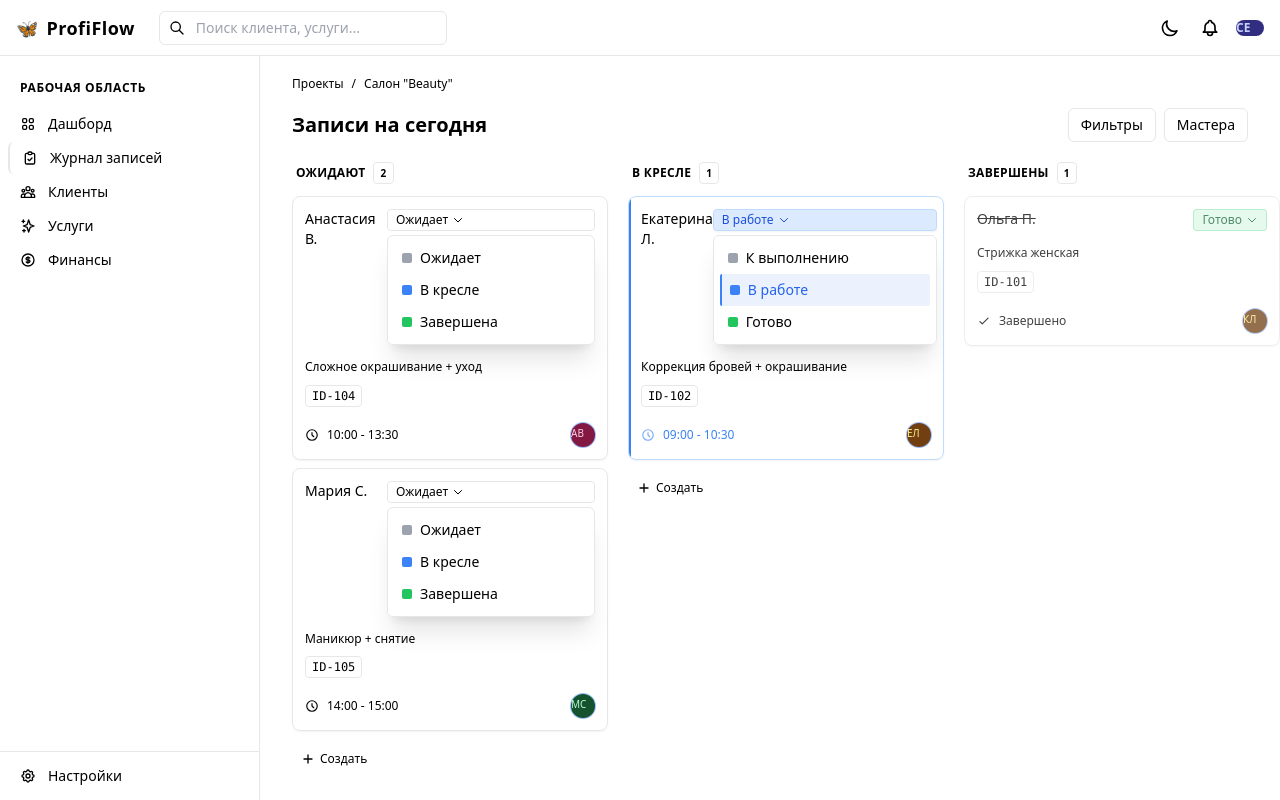
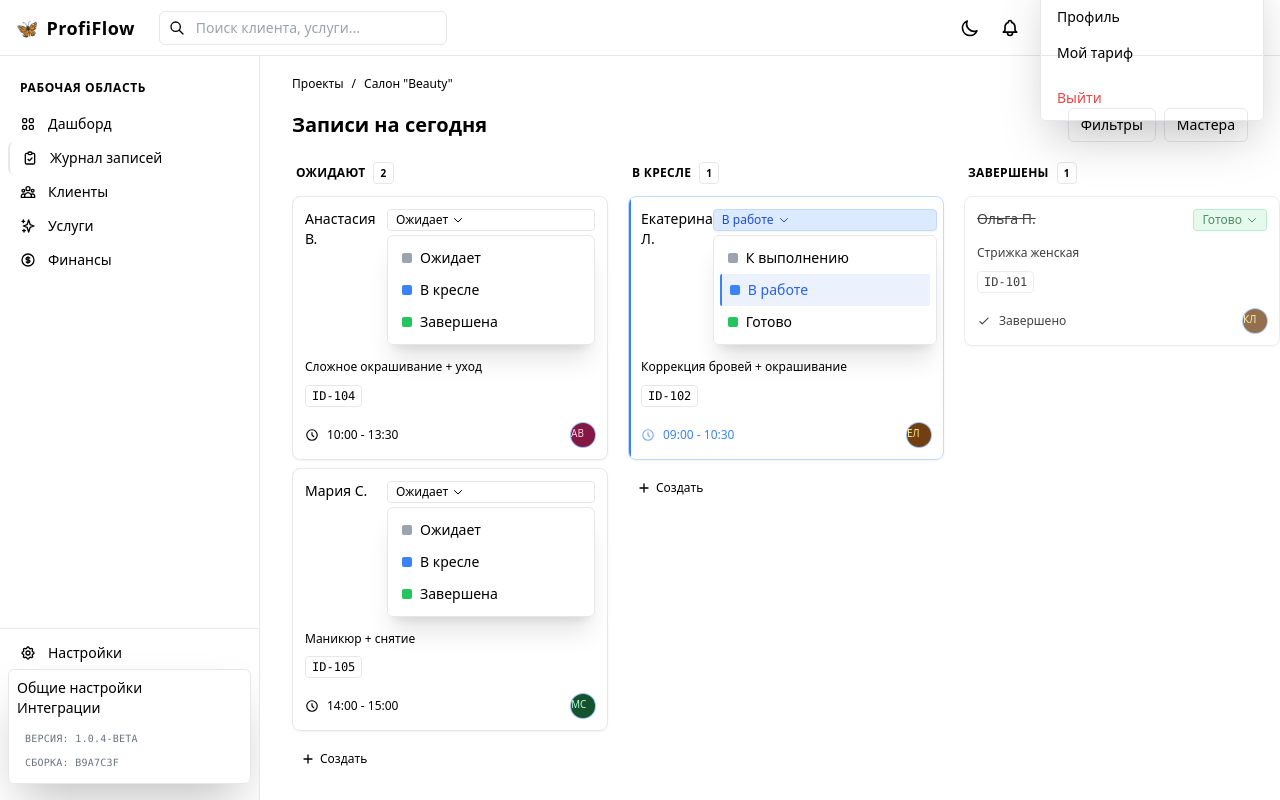
Before and after one commit to ivanitch/profiflow, a Django app: page / in a window 1280 px wide. Run offline with Django 5.2, Linux system fonts and the light colour scheme; some libraries are stand-ins or nearby versions.

Commit message:
fix: dropdown profile + dropdown settings

```diff
--- a/theme/templates/common/header.html
+++ b/theme/templates/common/header.html
@@ -54,10 +54,27 @@
             </svg>
         </button>
 
-        <!-- Аватарка мастера -->
-        <div class="avatar placeholder cursor-pointer">
-            <div class="bg-indigo-900 text-indigo-200 rounded-full w-7 ring ring-transparent hover:ring-jira-border ring-offset-base-100 ring-offset-2 transition-all text-xs font-semibold">
-                <span>СЕ</span>
+        <!-- Меню профиля (Аватар) -->
+        <div class="dropdown dropdown-end ml-1">
+            <div tabindex="0" role="button" class="avatar placeholder cursor-pointer">
+                <div class="bg-indigo-900 text-indigo-200 rounded-full w-8 ring ring-transparent hover:ring-jira-border ring-offset-base-100 transition-all text-xs font-semibold">
+                    <span>СЕ</span>
+                </div>
+            </div>
+
+            <!-- Заменили ul на div, убрали класс 'menu', добавили 'flex flex-col' -->
+            <div tabindex="0"
+                 class="dropdown-content z-[100] flex flex-col py-1 overflow-hidden shadow-2xl bg-base-100 text-base-content border border-base-300 rounded-md w-56 mt-3 text-sm">
+                <div class="px-4 py-2 text-xs text-gray-400 dark:text-gray-500 uppercase font-semibold">Сергей</div>
+
+                <!-- Ссылки теперь обычные блочные элементы -->
+                <a href="#" class="px-4 py-2 hover:bg-base-200 transition-colors w-full block">Профиль</a>
+                <a href="#" class="px-4 py-2 hover:bg-base-200 transition-colors w-full block">Мой тариф</a>
+
+                <!-- Разделитель -->
+                <div class="h-px bg-base-300 my-1 w-full"></div>
+
+                <a href="#" class="px-4 py-2 hover:bg-red-500/10 text-red-500 transition-colors w-full block">Выйти</a>
             </div>
         </div>
     </div>
--- a/theme/templates/common/sidebar.html
+++ b/theme/templates/common/sidebar.html
@@ -1,6 +1,6 @@
 <!-- Sidebar -->
-<aside class="w-[260px] bg-jira-panel border-r border-jira-border flex flex-col shrink-0 overflow-y-auto">
-    <nav class="p-2 space-y-0.5 mt-2">
+<aside class="w-[260px] bg-jira-panel border-r border-jira-border flex flex-col shrink-0 overflow-y-auto overflow-x-hidden">
+    <nav class="p-2 space-y-0.5 mt-2 flex-1">
         <div class="px-3 py-2 text-xs font-semibold text-jira-text uppercase tracking-wider mb-1">Рабочая область</div>
 
         <a href="#"
@@ -47,16 +47,25 @@
             Финансы
         </a>
     </nav>
-    <div class="mt-auto p-2 border-t border-jira-border">
-        <a href="#"
-           class="px-3 py-1.5 rounded-md text-jira-text hover:bg-jira-cardHover hover:text-jira-textBright flex items-center gap-3 transition-colors">
-            <svg class="w-4 h-4" fill="none" stroke="currentColor" viewBox="0 0 24 24">
-                <path stroke-linecap="round" stroke-linejoin="round" stroke-width="2"
-                      d="M10.325 4.317c.426-1.756 2.924-1.756 3.35 0a1.724 1.724 0 002.573 1.066c1.543-.94 3.31.826 2.37 2.37a1.724 1.724 0 001.065 2.572c1.756.426 1.756 2.924 0 3.35a1.724 1.724 0 00-1.066 2.573c.94 1.543-.826 3.31-2.37 2.37a1.724 1.724 0 00-2.572 1.065c-.426 1.756-2.924 1.756-3.35 0a1.724 1.724 0 00-2.573-1.066c-1.543.94-3.31-.826-2.37-2.37a1.724 1.724 0 00-1.065-2.572c-1.756-.426-1.756-2.924 0-3.35a1.724 1.724 0 001.066-2.573c-.94-1.543.826-3.31 2.37-2.37.996.608 2.296.07 2.572-1.065z"></path>
-                <path stroke-linecap="round" stroke-linejoin="round" stroke-width="2"
-                      d="M15 12a3 3 0 11-6 0 3 3 0 016 0z"></path>
-            </svg>
-            Настройки
-        </a>
+    <!-- Выпадающее меню настроек -->
+    <div class="mt-auto p-2 border-t border-jira-border w-full">
+        <div class="dropdown dropdown-top w-full">
+            <!-- Добавлен класс cursor-pointer в конец строки -->
+            <div tabindex="0" role="button" class="w-full px-3 py-1.5 rounded-md text-jira-text hover:bg-base-200 hover:text-jira-textBright flex items-center gap-3 transition-colors cursor-pointer">
+                <svg class="w-4 h-4" fill="none" stroke="currentColor" viewBox="0 0 24 24">
+                    <path stroke-linecap="round" stroke-linejoin="round" stroke-width="2" d="M10.325 4.317c.426-1.756 2.924-1.756 3.35 0a1.724 1.724 0 002.573 1.066c1.543-.94 3.31.826 2.37 2.37a1.724 1.724 0 001.065 2.572c1.756.426 1.756 2.924 0 3.35a1.724 1.724 0 00-1.066 2.573c.94 1.543-.826 3.31-2.37 2.37a1.724 1.724 0 00-2.572 1.065c-.426 1.756-2.924 1.756-3.35 0a1.724 1.724 0 00-2.573-1.066c-1.543.94-3.31-.826-2.37-2.37a1.724 1.724 0 00-1.065-2.572c-1.756-.426-1.756-2.924 0-3.35a1.724 1.724 0 001.066-2.573c-.94-1.543.826-3.31 2.37-2.37.996.608 2.296.07 2.572-1.065z"></path>
+                    <path stroke-linecap="round" stroke-linejoin="round" stroke-width="2" d="M15 12a3 3 0 11-6 0 3 3 0 016 0z"></path>
+                </svg>
+                Настройки
+            </div>
+
+            <ul tabindex="0" class="dropdown-content z-[100] menu p-2 shadow-2xl bg-base-100 text-base-content border border-base-300 rounded-md w-full mb-2 gap-1 text-sm">
+                <li><a href="#" class="hover:bg-base-200 rounded-md py-1.5 transition-colors">Общие настройки</a></li>
+                <li><a href="#" class="hover:bg-base-200 rounded-md py-1.5 transition-colors">Интеграции</a></li>
+                <li class="h-px bg-base-300 my-1 w-full list-none"></li>
+                <li class="px-2 py-0.5 text-[10px] text-gray-500 uppercase font-mono tracking-wide">Версия: 1.0.4-beta</li>
+                <li class="px-2 py-0.5 text-[10px] text-gray-500 uppercase font-mono tracking-wide">Сборка: b9a7c3f</li>
+            </ul>
+        </div>
     </div>
 </aside>
```
